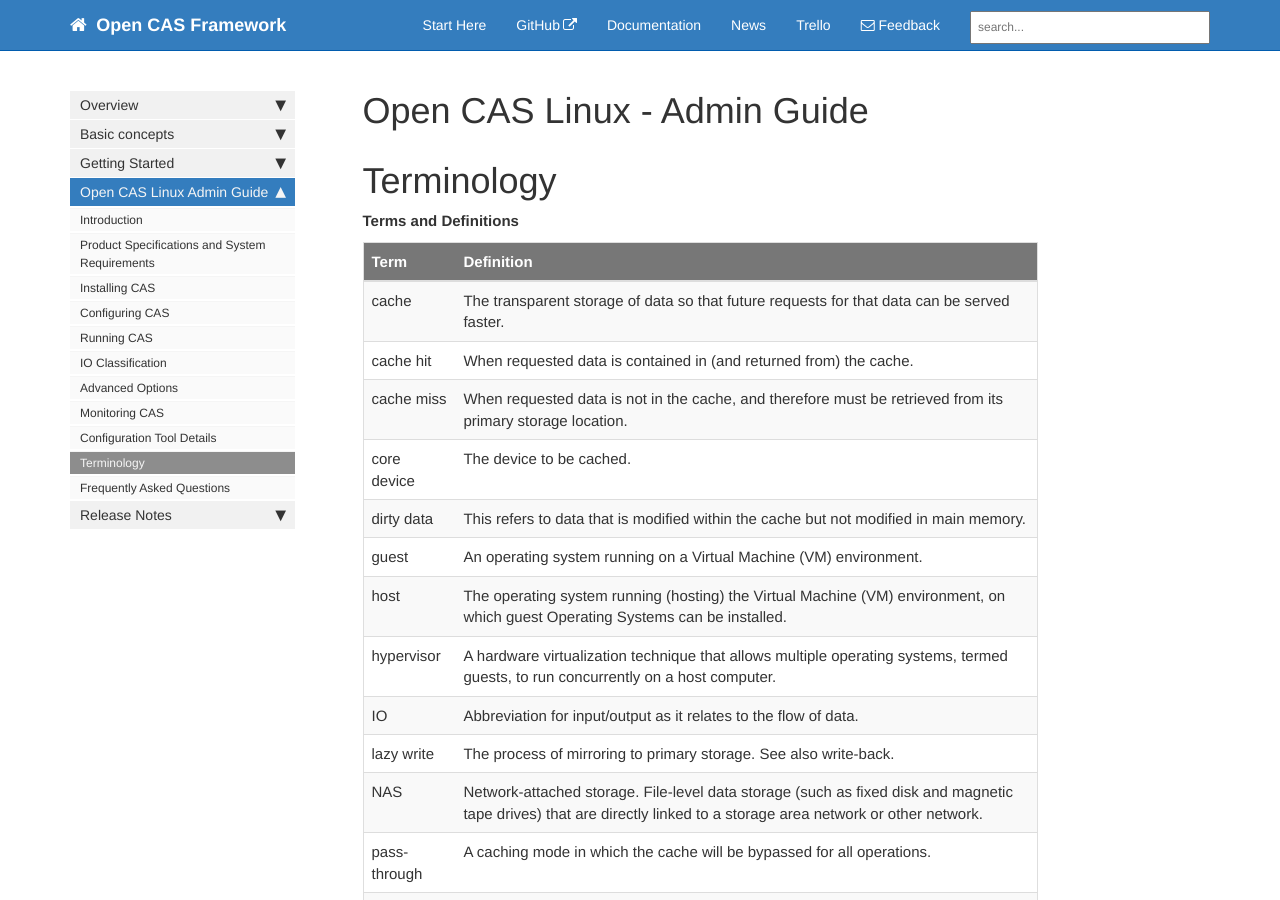
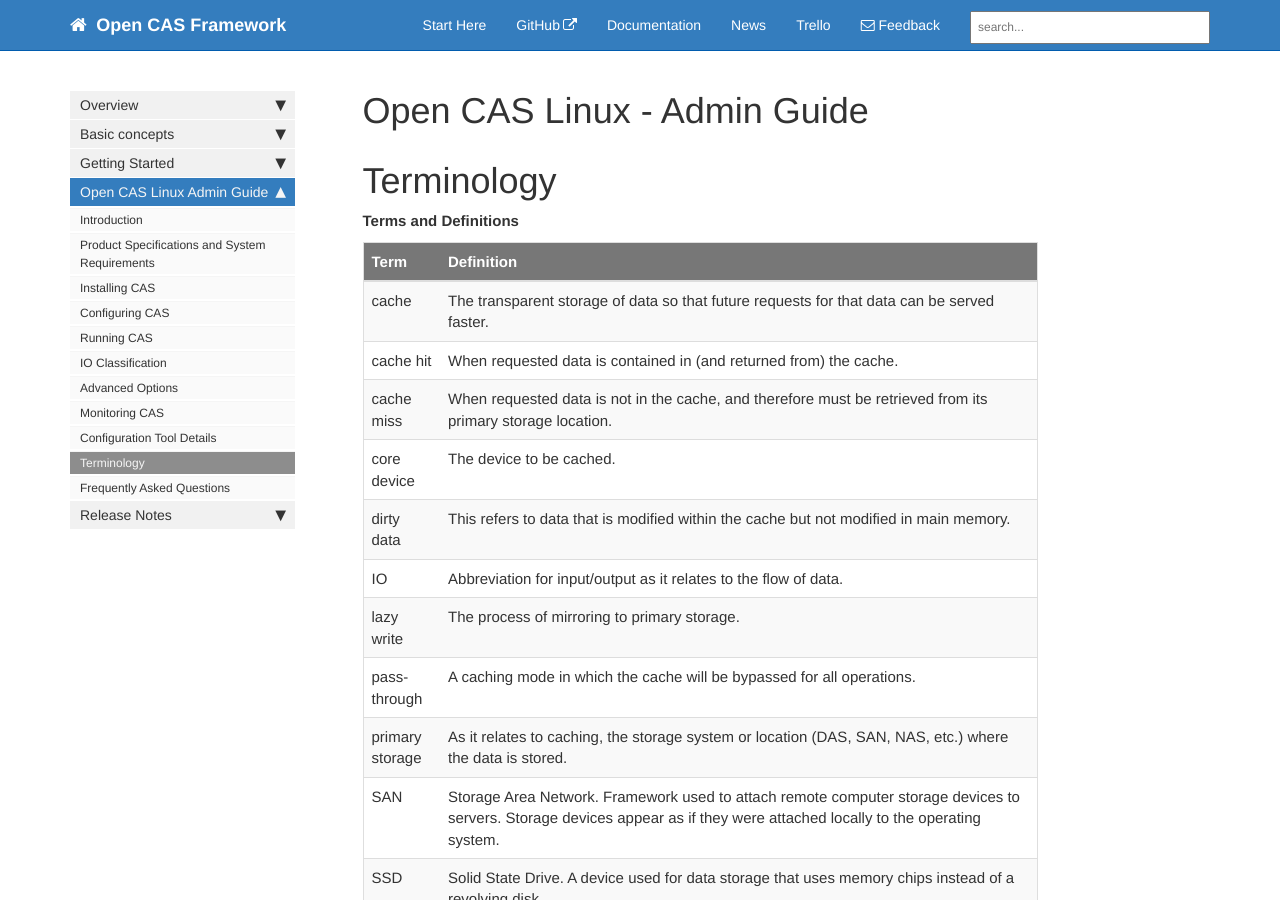
Before and after one commit to Open-CAS/open-cas.github.io, a Jekyll site: the page built from pages/open_cas_linux/guide_terminology.md, in a window 1280 px wide and 900 px high. Built offline with Jekyll 4.4.1, drawn with Linux system fonts in a browser that asks for light colours; nearby versions of some CDN libraries; comment, search, counter and statistics services are not loaded.

Commit message:
content update

```diff
--- a/pages/open_cas_linux/guide_terminology.md
+++ b/pages/open_cas_linux/guide_terminology.md
@@ -17,12 +17,8 @@
 | cache miss         | When requested data is not in the cache, and therefore must be retrieved from its primary storage location.                                                                                                                                                                                                                                                                                                                                                                                                                                  |
 | core device        | The device to be cached.                                                                                                                                                                                                                                                                                                                                                                                                                                                                                                                     |
 | dirty data         | This refers to data that is modified within the cache but not modified in main memory.                                                                                                                                                                                                                                                                                                                                                                                                                                                       |
-| guest              | An operating system running on a Virtual Machine (VM) environment.                                                                                                                                                                                                                                                                                                                                                                                                                                                                           |
-| host               | The operating system running (hosting) the Virtual Machine (VM) environment, on which guest Operating Systems can be installed.                                                                                                                                                                                                                                                                                                                                                                                                              |
-| hypervisor         | A hardware virtualization technique that allows multiple operating systems, termed guests, to run concurrently on a host computer.                                                                                                                                                                                                                                                                                                                                                                                                           |
 | IO                 | Abbreviation for input/output as it relates to the flow of data.                                                                                                                                                                                                                                                                                                                                                                                                                                                                             |
-| lazy write         | The process of mirroring to primary storage. See also write-back.                                                                                                                                                                                                                                                                                                                                                                                                                                                                            |
-| NAS                | Network-attached storage. File-level data storage (such as fixed disk and magnetic tape drives) that are directly linked to a storage area network or other network.                                                                                                                                                                                                                                                                                                                                                                         |
+| lazy write         | The process of mirroring to primary storage.                                                                                                                                                                                                                                                                                                                                                                                                                                                                             |
 | pass-through       | A caching mode in which the cache will be bypassed for all operations.                                                                                                                                                                                                                                                                                                                                                                                                                                                                       |
 | primary storage    | As it relates to caching, the storage system or location (DAS, SAN, NAS, etc.) where the data is stored.                                                                                                                                                                                                                                                                                                                                                                                                                                     |
 | SAN                | Storage Area Network. Framework used to attach remote computer storage devices to servers. Storage devices appear as if they were attached locally to the operating system.                                                                                                                                                                                                                                                                                                                                                                  |
```
Also changed, not shown: pages/open_cas_linux/getting_started_open_cas_linux.md (+1 -1 lines), pages/open_cas_linux/guide_advanced_options.md (+2 -15 lines), pages/open_cas_linux/guide_faq.md (+15 -13 lines), pages/open_cas_linux/guide_product_specs_requirements.md (+1 -2 lines), pages/open_cas_linux/guide_running.md (+3 -3 lines).
